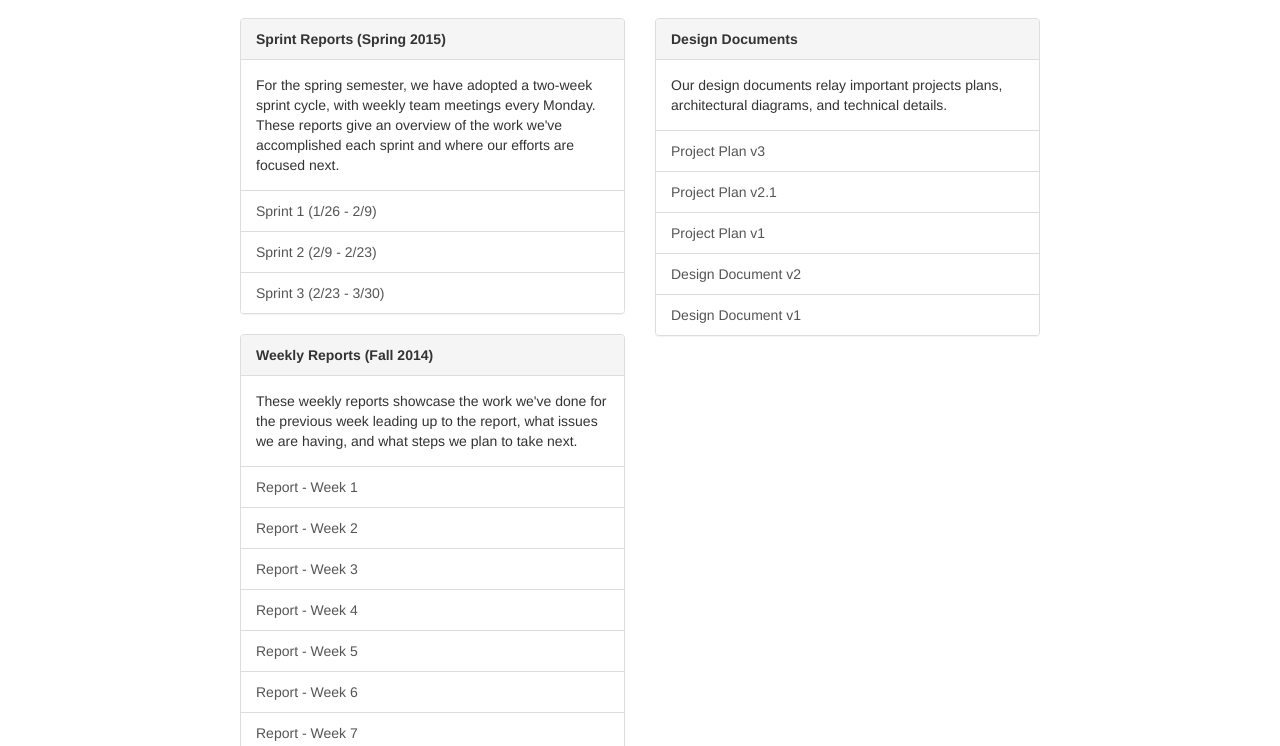
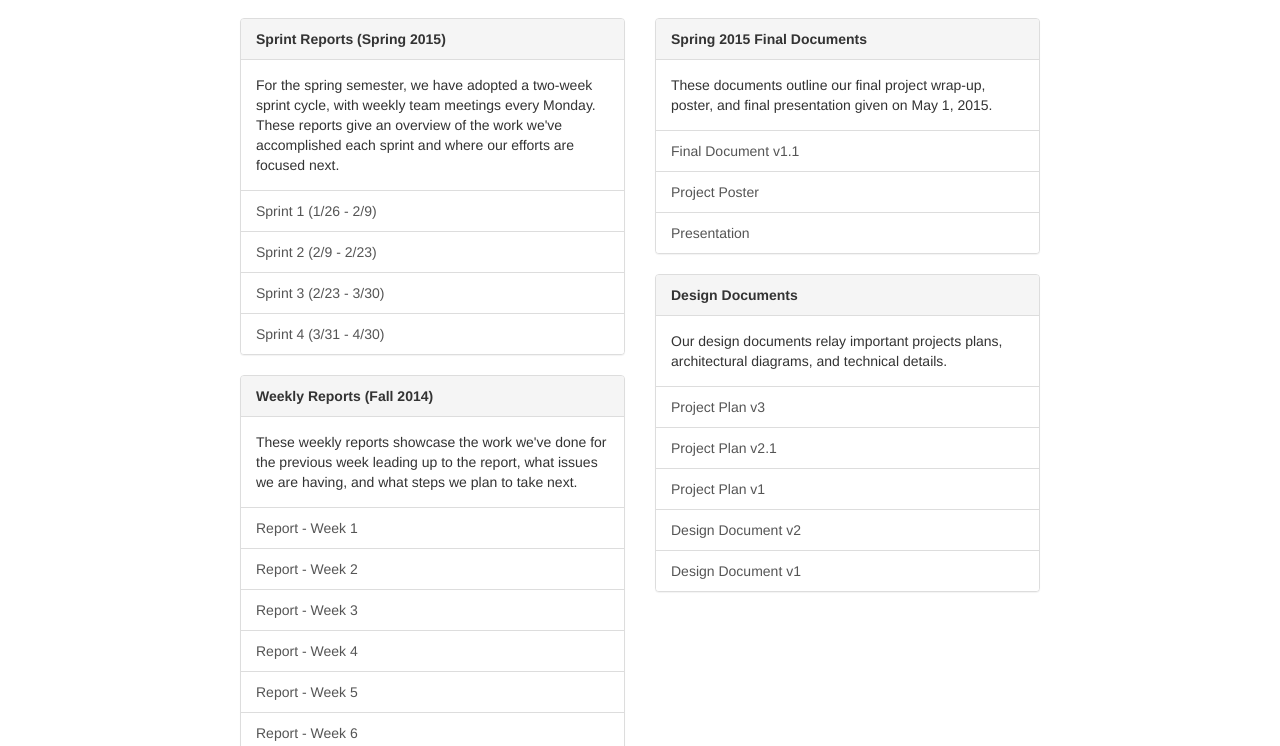
Before and after one commit to lighthouse-isu/lighthouse.github.io, a website: page docs/index.html in a window 1280 px wide. Shown: the part 54-800 px from the top of the page. Drawn offline with Linux system fonts and the light colour scheme.

Commit message:
spring 2015 final docs

```diff
--- a/docs/index.html
+++ b/docs/index.html
@@ -56,6 +56,7 @@
               <a href="/docs/content/sprint1.pdf" class="list-group-item">Sprint 1 (1/26 - 2/9)</a>
               <a href="/docs/content/sprint2.pdf" class="list-group-item">Sprint 2 (2/9 - 2/23)</a>
               <a href="/docs/content/sprint3.pdf" class="list-group-item">Sprint 3 (2/23 - 3/30)</a>
+              <a href="/docs/content/sprint4.pdf" class="list-group-item">Sprint 4 (3/31 - 4/30)</a>
             </div>
           </div>
 
@@ -86,6 +87,19 @@
           <!-- design documents -->
           <div class="col-md-6">
             <div class="panel panel-default">
+              <div class="panel-heading"><strong>Spring 2015 Final Documents</strong></div>
+              <div class="panel-body">
+                <p>These documents outline our final project wrap-up, poster, and final presentation given on May 1, 2015.</p>
+              </div>
+
+              <!-- List group -->
+              <div class="list-group">
+                <a href="/docs/content/final_doc_v1.1.pdf" class="list-group-item">Final Document v1.1</a>
+                <a href="/docs/content/poster.pdf" class="list-group-item">Project Poster</a>
+                <a href="/docs/content/presentation.pdf" class="list-group-item">Presentation</a>
+              </div>
+            </div>
+            <div class="panel panel-default">
               <div class="panel-heading"><strong>Design Documents</strong></div>
               <div class="panel-body">
                 <p>Our design documents relay important projects plans, architectural diagrams, and technical details.</p>
```
